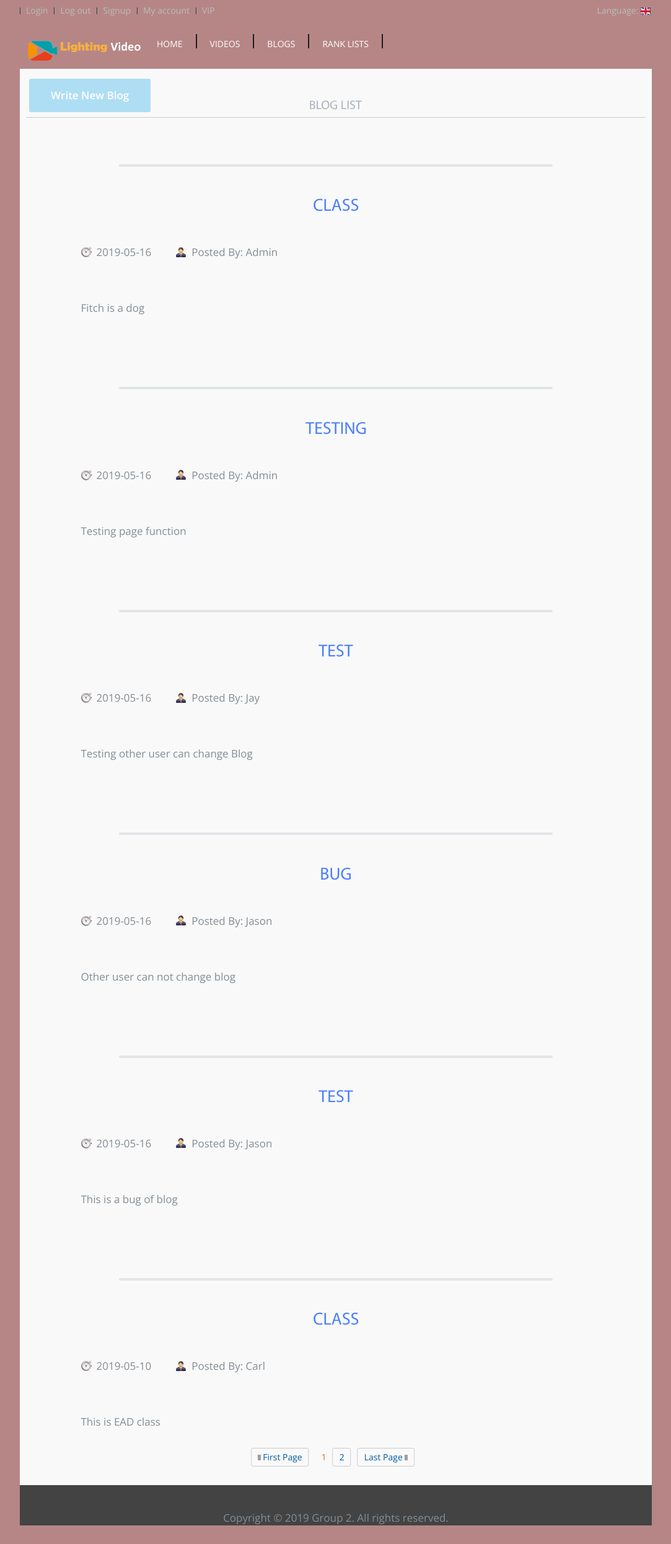
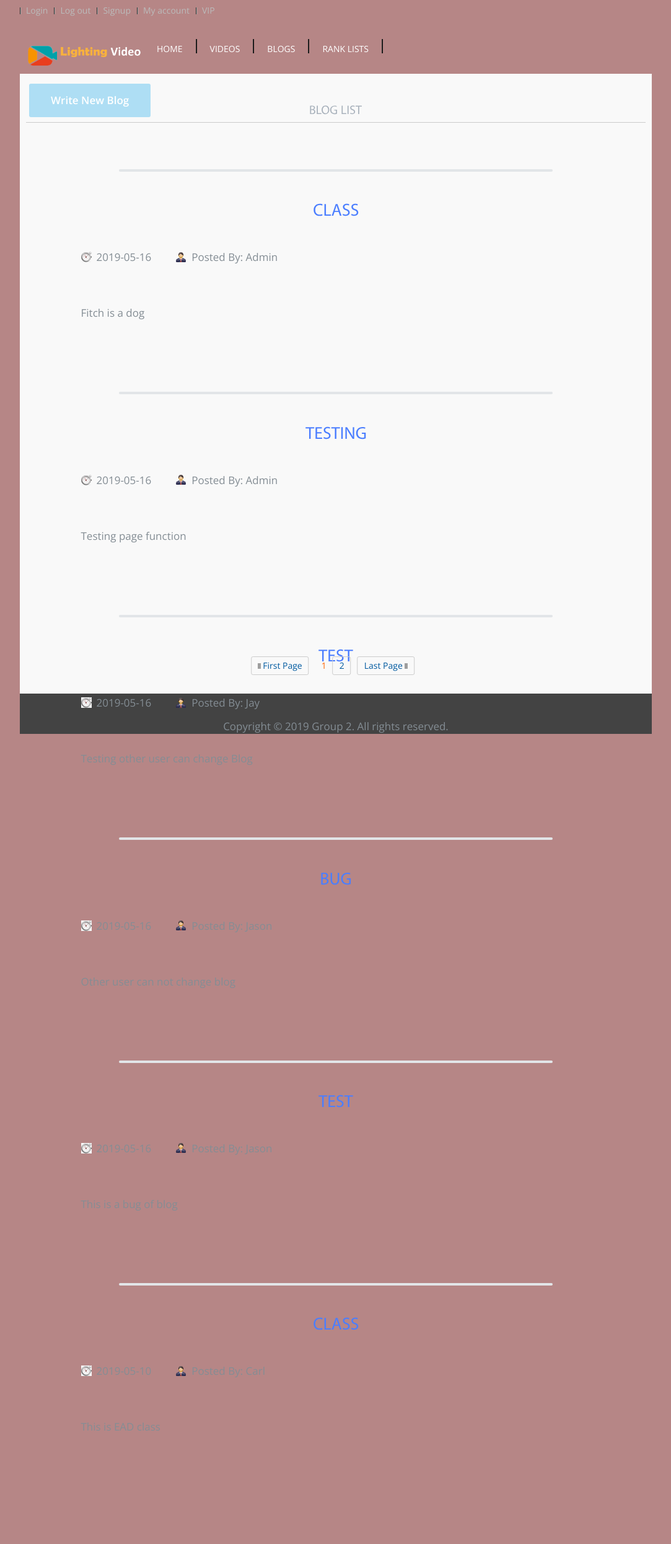
Before and after one commit to CarlWangShuLin/LightingVedio, a PHP site: page /blog/blogs.php in a window 1280 px wide. Shown: the whole page at 62% size, without its empty margins (98-1181 px from the left). After the commit the page ends 2308 px from the top, so only its background shows below. Run offline with PHP 8.4, Linux system fonts and the light colour scheme; a user stored in the database is signed in; data comes from the database, SQL or seed files in the repository; a stand-in replaces the project's code that opens the database connection; grey boxes are pictures that could not be loaded.

Commit message:
Update rank_list_header.php

```diff
--- a/includes/rank_list_header.php
+++ b/includes/rank_list_header.php
@@ -67,14 +67,6 @@ require('db.php');
                     <li><a href="../payment/payment.php">VIP </a></li>
                 </ul>
             </div>
-            <!-- Top Section right Links -->
-            <div class="links_icons">
-                <ul style="margin-top: 0px;">
-                    <li class="last lang">Language: <a href="#"><img src="../images/flag1.gif" alt="" /></a></li>
-                </ul>
-            </div>
-        </div>
-        <div class="clear"></div>
         <!-- Header -->
         <div id="masthead">
             <!-- Logo -->
```
